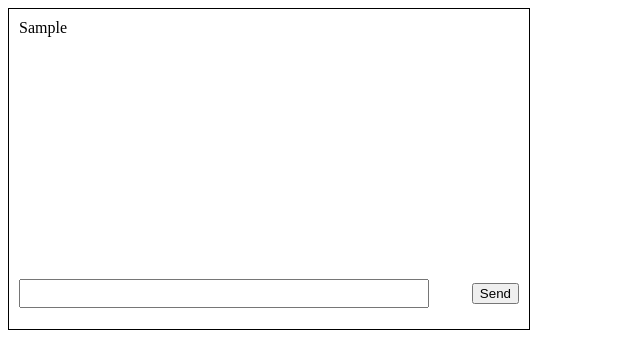
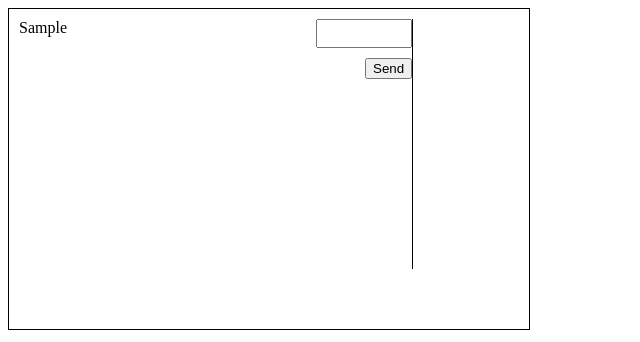
Before and after one commit to Unrealistic-games/Chatroom, a plain HTML site: page index.html in a window 1280 px wide. Both pictures are taken after typing "Sample" into the empty fields and a click on the button "Send". Shown: the whole page, without its empty margins (0-640 px from the left). Drawn offline with Linux system fonts and the light colour scheme.

Commit message:
Update index.html

```diff
--- a/index.html
+++ b/index.html
@@ -1,13 +1,15 @@
 <div id="chatRoom">
   <div id="messages"></div>
-  <form id="form">
-    <input type="text" id="messageInput" required>
+  <div id="inputArea">
+    <input type="text" id="messageInput">
     <button id="sendButton">Send</button>
-  </form>
+  </div>
+  <div id="userList"></div>
 </div>
-
 <style>
 #chatRoom {
+  display: flex;
+  flex-direction: row;
   width: 500px;
   height: 300px;
   border: 1px solid black;
@@ -15,35 +17,70 @@
 }
 
 #messages {
+  flex: 3;
   height: 250px;
   overflow: auto;
+  margin-right: 10px;
+}
+
+#inputArea {
+  flex: 1;
+  display: flex;
+  flex-direction: column;
+  align-items: flex-end;
+}
+
+#messageInput {
+  width: 100%;
+  padding: 5px;
   margin-bottom: 10px;
 }
 
-#form {
-  display: flex;
-  justify-content: space-between;
-  align-items: center;
+#userList {
+  flex: 1;
+  height: 250px;
+  overflow: auto;
+  border-left: 1px solid black;
+  padding-left: 10px;
 }
-
-#messageInput {
-  width: calc(100% - 90px);
-  padding: 5px;
-  margin-right: 10px;
-}
-
 </style>
 <script>
 const messagesDiv = document.getElementById("messages");
 const messageInput = document.getElementById("messageInput");
 const sendButton = document.getElementById("sendButton");
-const form = document.getElementById("form");
+const userList = document.getElementById("userList");
 
-form.addEventListener("submit", function(event) {
-  event.preventDefault();
+const users = [];
 
+sendButton.addEventListener("click", function() {
   const message = messageInput.value;
-  messagesDiv.innerHTML += `<div>${message}</div>`;
+  messagesDiv.innerHTML += "<div>" + message + "</div>";
   messageInput.value = "";
 });
+
+messageInput.addEventListener("keydown", function(event) {
+  if (event.key === "Enter") {
+    sendButton.click();
+  }
+});
+
+function addUser(username) {
+  users.push(username);
+  updateUserList();
+}
+
+function removeUser(username) {
+  const index = users.indexOf(username);
+  if (index > -1) {
+    users.splice(index, 1);
+  }
+  updateUserList();
+}
+
+function updateUserList() {
+  userList.innerHTML = "";
+  for (const username of users) {
+    userList.innerHTML += "<div>" + username + "</div>";
+  }
+}
 </script>
```
